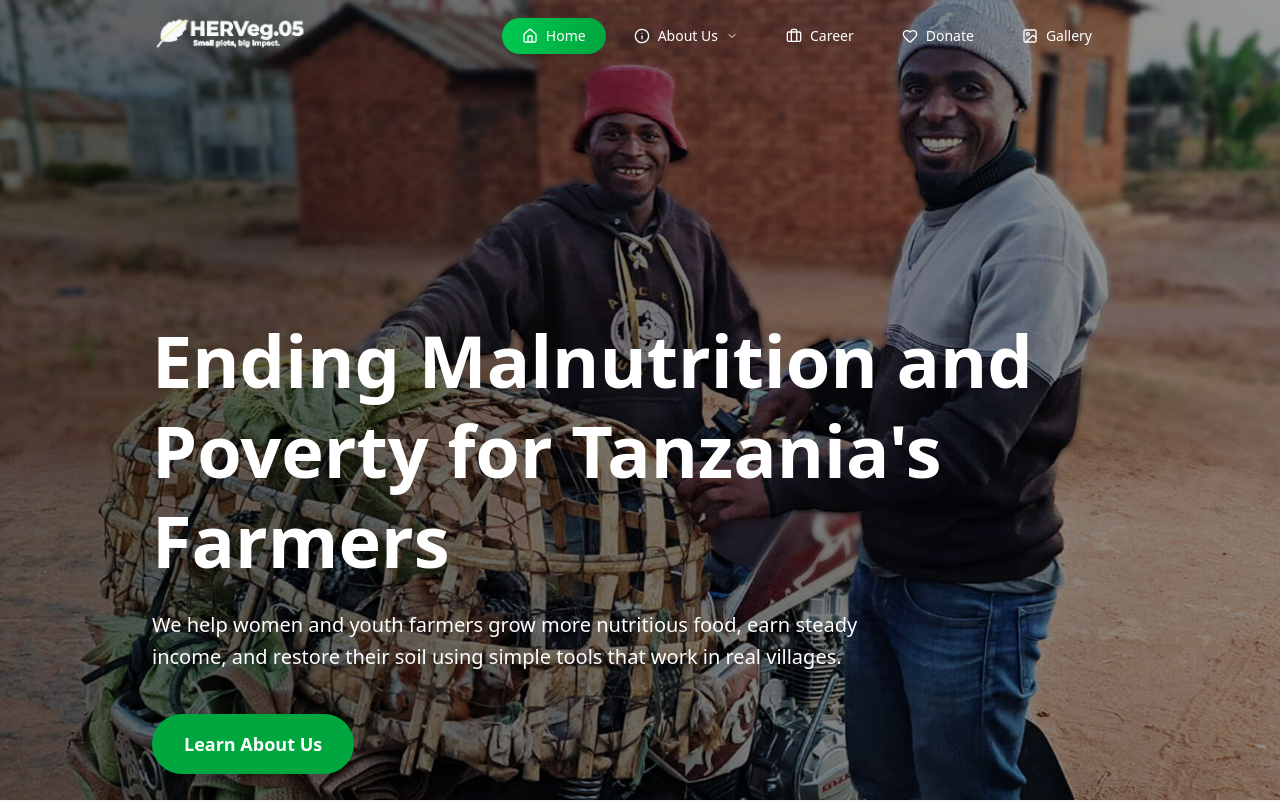
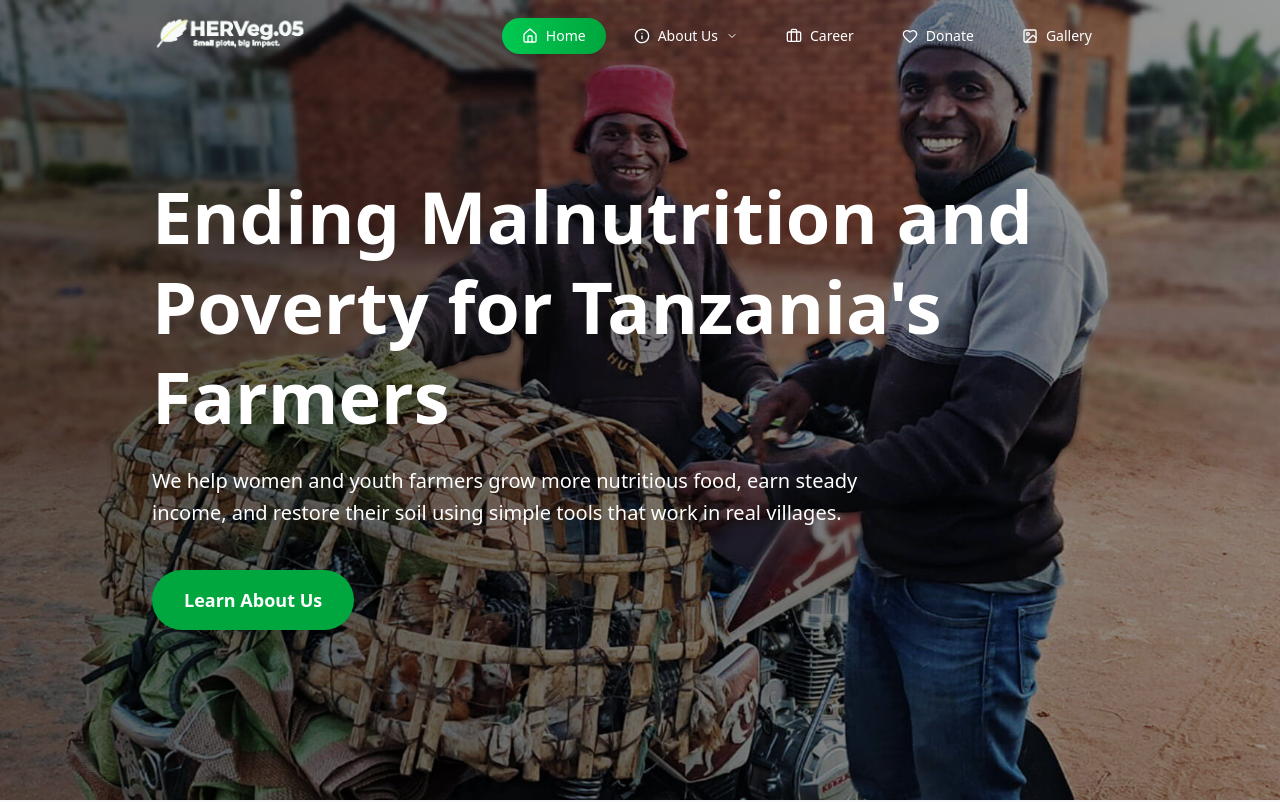
Before and after one commit to Mhando-Z/HervegWeb, a Next.js app: page / in a window 1280 px wide. Shown: the top 802 px of the page. Built offline with nearby package versions, Linux system fonts and the light colour scheme; a web font is replaced by a local one.

Commit message:
Phase One

```diff
--- a/src/components/HomePage.jsx
+++ b/src/components/HomePage.jsx
@@ -142,7 +142,7 @@ const HomePage = () => {
           initial={{ opacity: 0, y: 30 }}
           animate={{ opacity: 1, y: 0 }}
           transition={{ duration: 0.8 }}
-          className="relative z-20 w-full text-center md:text-left px-6 md:px-0 container mx-auto md:mt-72  text-white"
+          className="relative z-20 w-full text-center md:text-left px-6 md:px-0 container mx-auto xl:mt-72  text-white"
         >
           <motion.h1
             initial={{ opacity: 0, y: 20 }}
```
